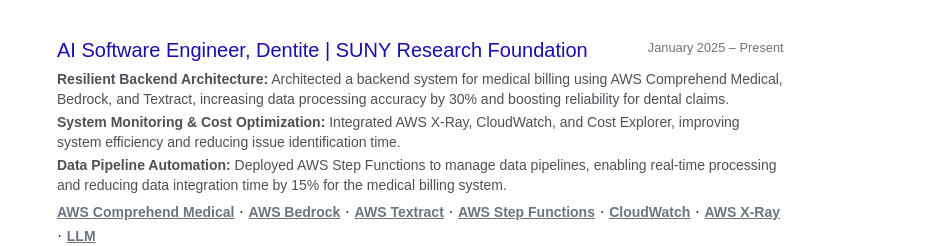
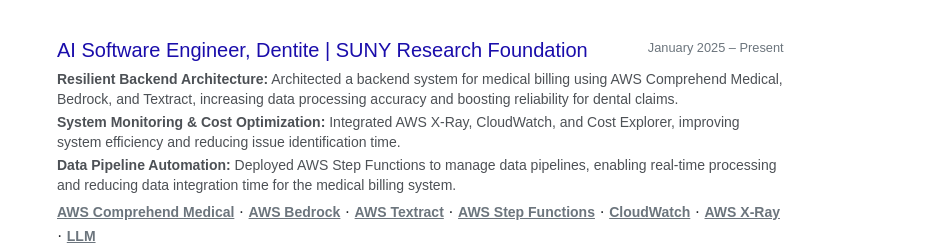
Before and after one commit to prateekmadnani1/prateekmadnani1.github.io, a website: page professional_experience.html in a window 1280 px wide. Shown: the part 148-394 px from the top of the page, without its empty margins (3-938 px from the left). Drawn offline with nearby package versions, Linux system fonts and the light colour scheme.

Commit message:
some more updates

```diff
--- a/professional_experience.html
+++ b/professional_experience.html
@@ -48,11 +48,11 @@
                                 <small class="text-muted">January 2025 – Present</small>
                             </div>
 
-                            <p class="mb-1 result-snippet"><strong>Resilient Backend Architecture:</strong> Architected a backend system for medical billing using AWS Comprehend Medical, Bedrock, and Textract, increasing data processing accuracy by 30% and boosting reliability for dental claims.</p>
+                            <p class="mb-1 result-snippet"><strong>Resilient Backend Architecture:</strong> Architected a backend system for medical billing using AWS Comprehend Medical, Bedrock, and Textract, increasing data processing accuracy and boosting reliability for dental claims.</p>
 
                             <p class="mb-1 result-snippet"><strong>System Monitoring & Cost Optimization:</strong> Integrated AWS X-Ray, CloudWatch, and Cost Explorer, improving system efficiency and reducing issue identification time.</p>
 
-                            <p class="mb-1 result-snippet"><strong>Data Pipeline Automation:</strong> Deployed AWS Step Functions to manage data pipelines, enabling real-time processing and reducing data integration time by 15% for the medical billing system.</p>
+                            <p class="mb-1 result-snippet"><strong>Data Pipeline Automation:</strong> Deployed AWS Step Functions to manage data pipelines, enabling real-time processing and reducing data integration time for the medical billing system.</p>
 
                             <p>
                                 <span class="result-url text-muted"><strong>AWS Comprehend Medical</strong></span> &middot;
```
Also changed, not shown: search-results.html (+2 -2 lines).
